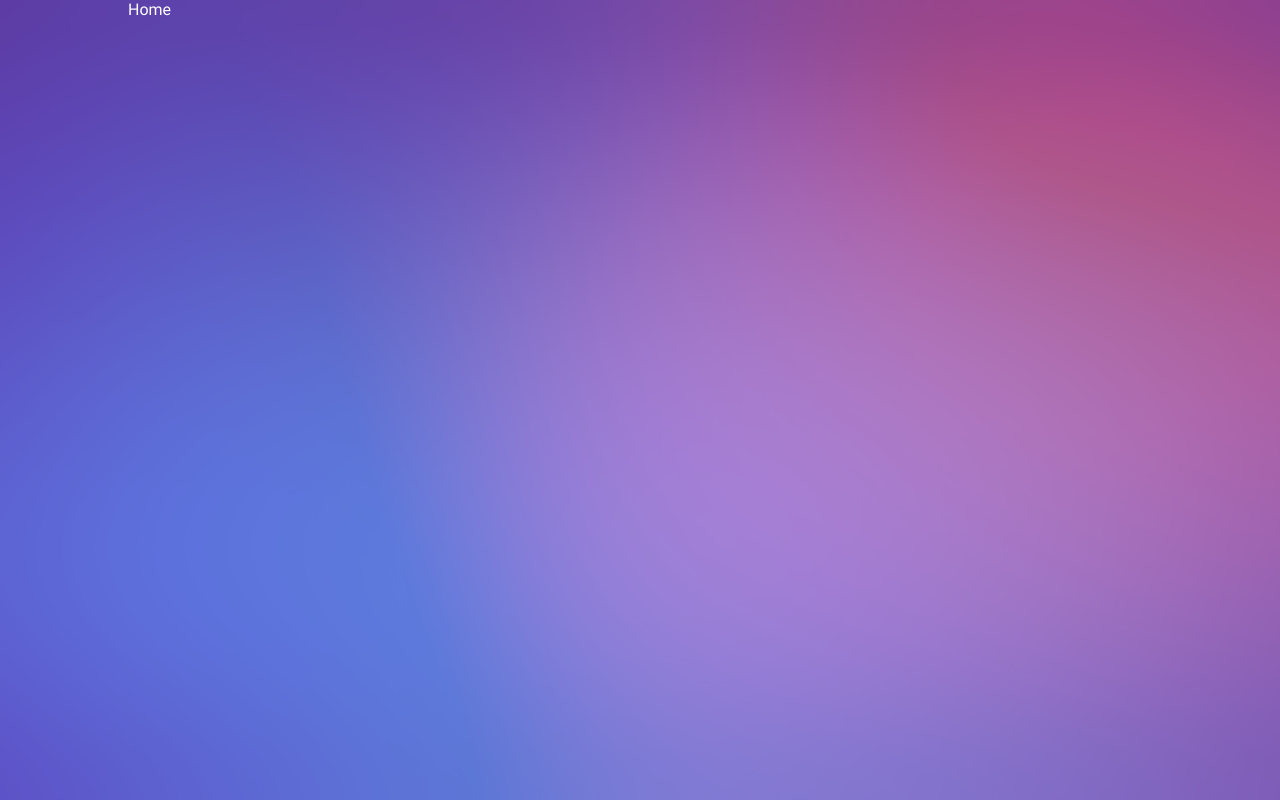
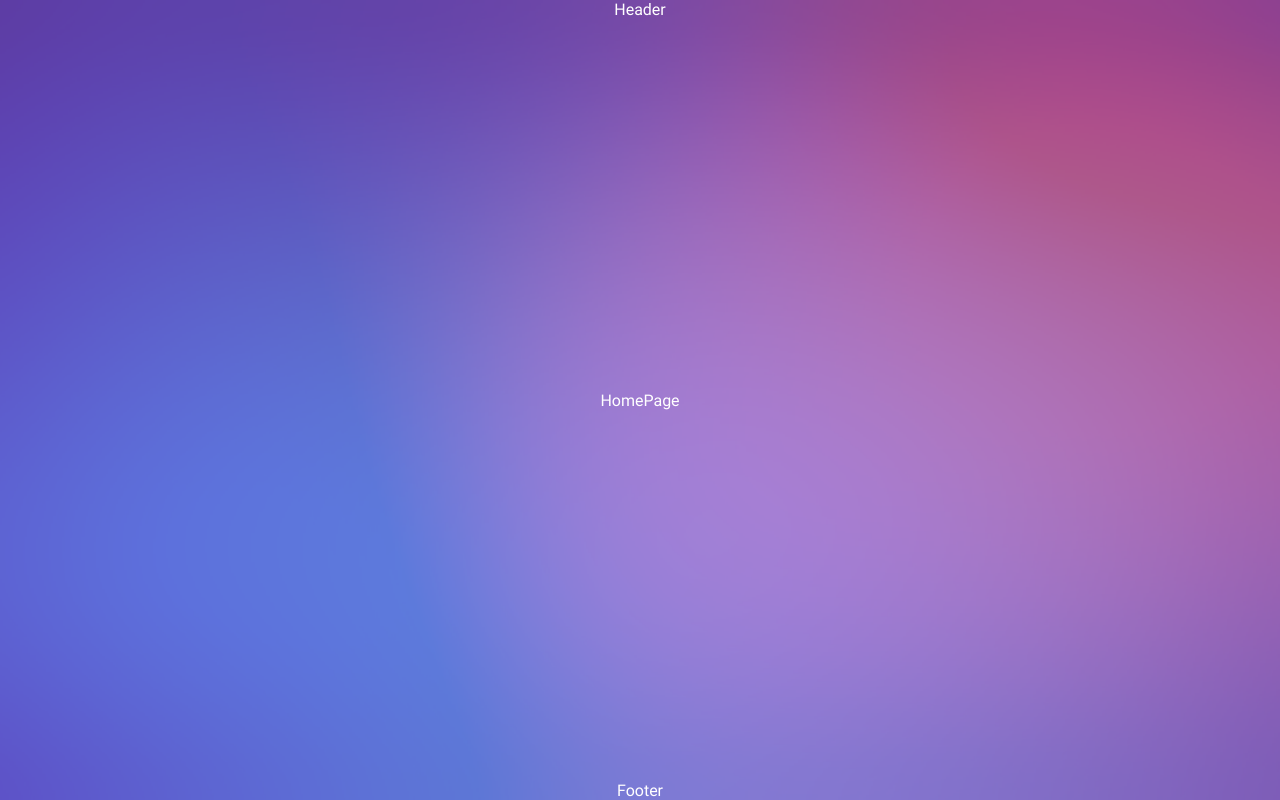
Before and after one commit to HemarajKS/weather-assessment, a React (Create React App) app: page / in a window 1280 px wide. Built offline with nearby package versions, Linux system fonts and the light colour scheme.

Commit message:
first commit

```diff
--- /dev/null
+++ b/src/components/footer/footer.tsx
@@ -0,0 +1,7 @@
+import React from 'react'
+
+const Footer = () => {
+  return <div className="footer">Footer</div>
+}
+
+export default Footer
--- /dev/null
+++ b/src/components/header/header.tsx
@@ -0,0 +1,8 @@
+import React from 'react'
+import './header.css'
+
+const Header = () => {
+  return <div className="header">Header</div>
+}
+
+export default Header
--- /dev/null
+++ b/src/components/homePage/homePage.tsx
@@ -0,0 +1,8 @@
+import React from 'react'
+import './homePage.css'
+
+const HomePage = () => {
+  return <div className="homePage">HomePage</div>
+}
+
+export default HomePage
--- a/src/style.css
+++ b/src/style.css
@@ -17,7 +17,7 @@
 }
 
 body {
-    background-image: url('./assets/icons/background.png');
+    background-image: url('./assets/images/background.png');
     background-repeat: no-repeat;
     background-position: center;
     background-size: cover;
@@ -33,3 +33,7 @@ body {
     --purple: rgba(136, 81, 204, 0.68);
     --grey: rgba(255, 255, 255, 0.184);
 }
+
+.App {
+    min-height: 100vh;
+}
--- a/src/views/home.css
+++ b/src/views/home.css
@@ -0,0 +1,7 @@
+.home {
+    display: flex;
+    align-items: center;
+    justify-content: space-between;
+    flex-direction: column;
+    min-height: 100vh;
+}
--- a/src/views/home.tsx
+++ b/src/views/home.tsx
@@ -1,7 +1,17 @@
 import React from 'react'
+import Footer from '../components/footer/footer'
+import Header from '../components/header/header'
+import HomePage from '../components/homePage/homePage'
+import './home.css'
 
 const Home = () => {
-  return <div className="home">Home</div>
+  return (
+    <div className="home">
+      <Header />
+      <HomePage />
+      <Footer />
+    </div>
+  )
 }
 
 export default Home
```
Also changed, not shown: src/assets/images/background.png (renamed from src/assets/icons/background.png), src/assets/images/logo_web.png (added), src/components/footer/footer.css (added), src/components/header/header.css (added), src/components/homePage/homePage.css (added).
